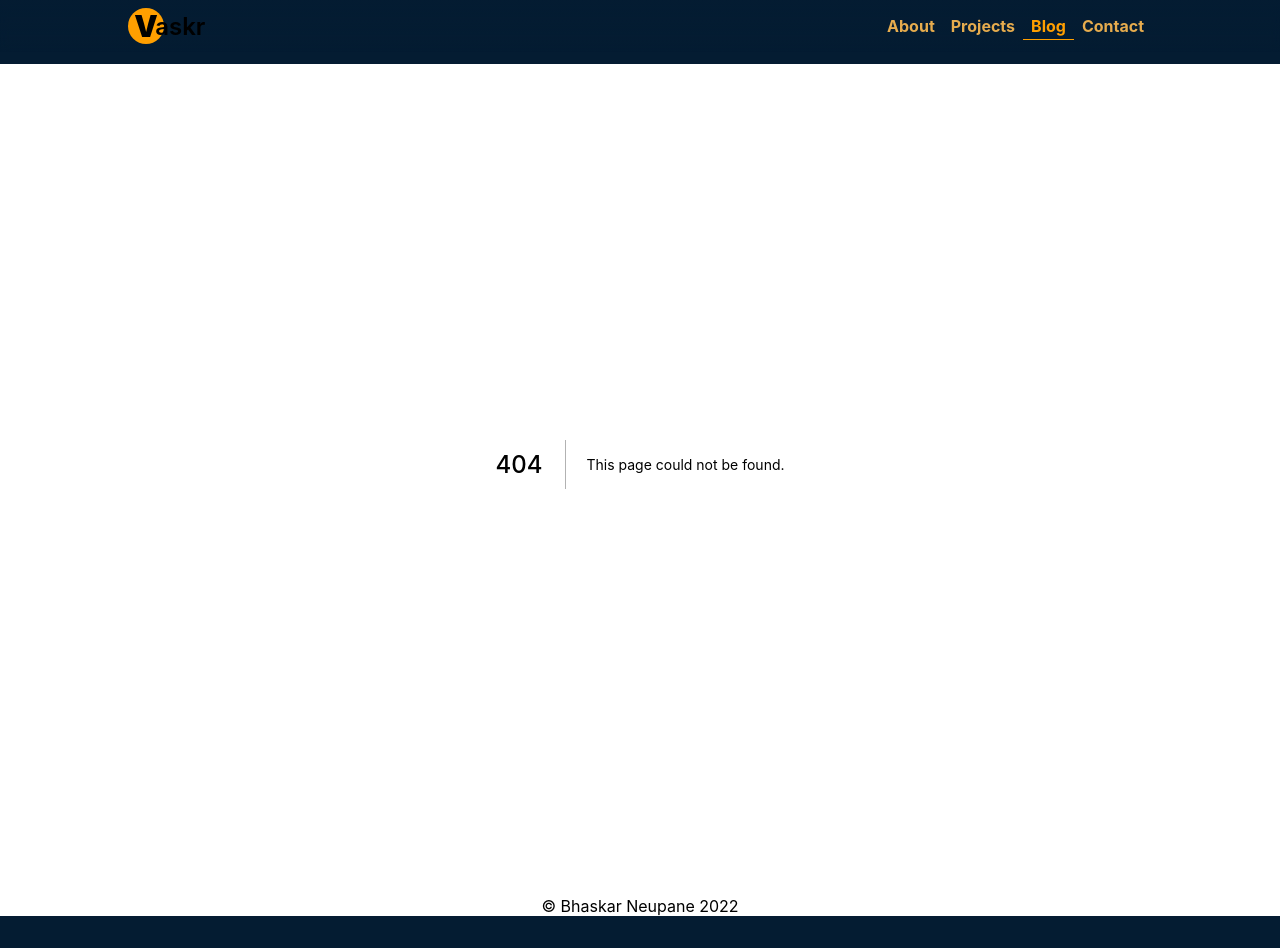
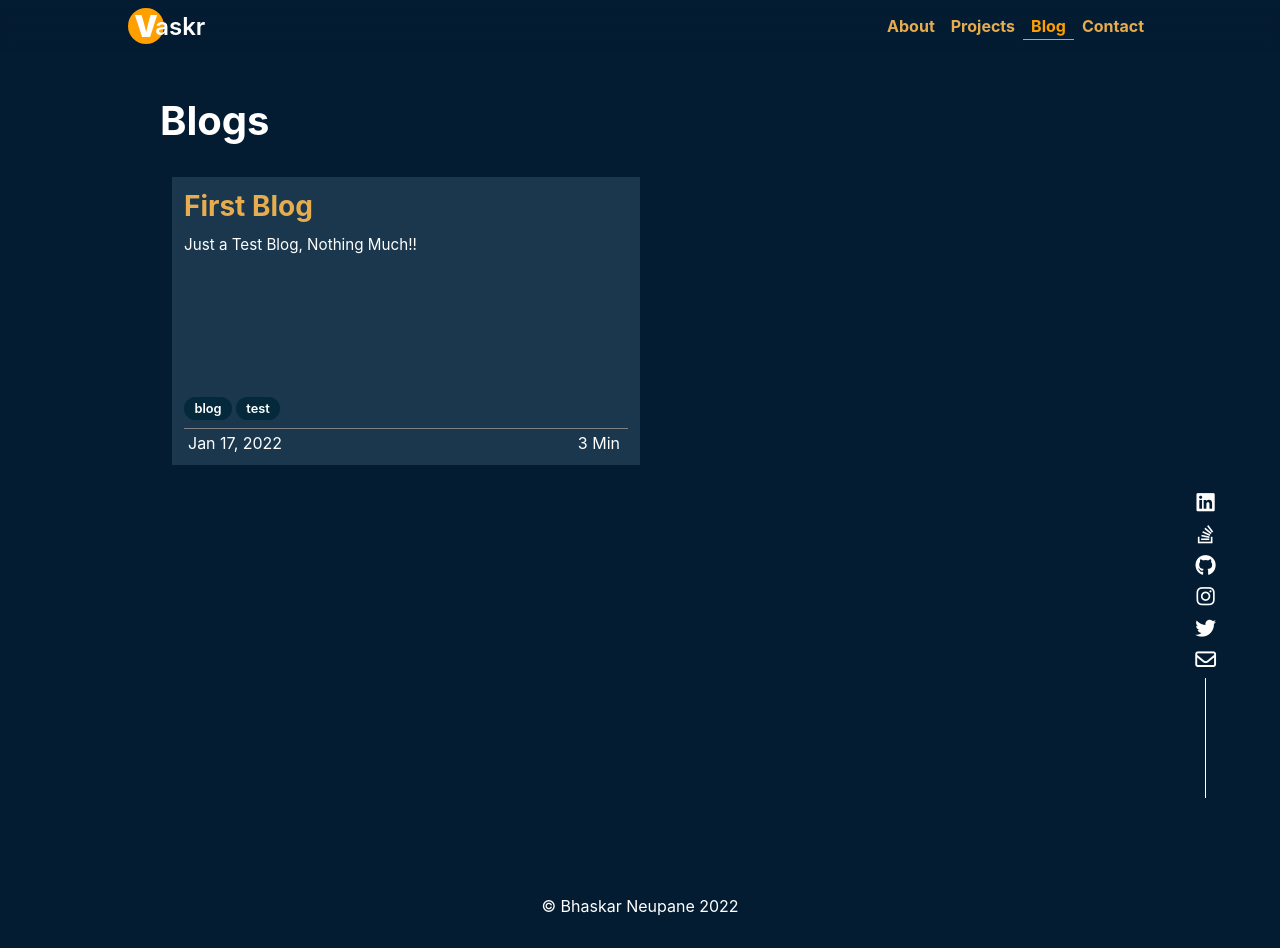
Before and after one commit to rampage1212/Nextjs-main-fe, a Next.js app: page /blogs in a window 1280 px wide. Before the commit this address had no page. Built offline with nearby package versions, Linux system fonts and the light colour scheme.

Commit message:
Blogs List View completed !!

```diff
--- /dev/null
+++ b/components/PageComponents/BlogsListVIewComponent/dataType.tsx
@@ -0,0 +1,6 @@
+import { blogDataContainerDataType } from "../../../data/blogs/dataTypes";
+
+export default interface blogListViewPropsDataType {
+    blogsData: blogDataContainerDataType[];
+    isHomePage: false;
+}
--- a/components/PageComponents/HomeComponent/Blogs/index.tsx
+++ b/components/PageComponents/HomeComponent/Blogs/index.tsx
@@ -3,15 +3,34 @@ import viewAllBtnStyles from "../../../../styles/components/ViewAllButton.module
 import utilsStyles from "../../../../styles/Utils.module.scss";
 import BlogViewCard from "../../../cards/BlogsViewCard";
 import layoutStyles from "../../../Layout/Layout.module.scss";
+import blogListViewPropsDataType from "../../BlogsListVIewComponent/dataType";
 import homeComponentsPropsDataType from "../dataTypes";
 import blogStyles from "./Blogs.module.scss";
 
-const Blogs = (props: homeComponentsPropsDataType) => {
+const Blogs = (props: homeComponentsPropsDataType | blogListViewPropsDataType) => {
     return (
         <div className={`${layoutStyles.section} ${blogStyles.blogs_section}`}>
             <div className={utilsStyles.container}>
                 <div className={layoutStyles.section_body}>
-                    <h3 className={layoutStyles.section_title}>Blogs</h3>
+                    {
+                        props.isHomePage ? (
+                            <h3
+                                className={layoutStyles.section_title}
+                            >
+                                Blogs
+                            </h3>
+                        ) : (
+                            <h1
+                                className={layoutStyles.section_title}
+                                style={{
+                                    fontSize: "2.5rem",
+                                    marginBottom: "1rem"
+                                }}
+                            >
+                                Blogs
+                            </h1>
+                        )
+                    }
 
                     <div className={blogStyles.section_body}>
                         {
@@ -27,6 +46,8 @@ const Blogs = (props: homeComponentsPropsDataType) => {
                         }
                     </div>
 
+                    {
+                        props.isHomePage ? (
                             <div className={viewAllBtnStyles.view_all_btn}>
                                 <Link href={"/"}>
                                     <a>
@@ -34,6 +55,8 @@ const Blogs = (props: homeComponentsPropsDataType) => {
                                     </a>
                                 </Link>
                             </div>
+                        ) : undefined
+                    }
                 </div>
             </div>
         </div>
--- /dev/null
+++ b/pages/blogs/index.tsx
@@ -0,0 +1,23 @@
+import { GetStaticProps } from "next";
+import blogListViewPropsDataType from "../../components/PageComponents/BlogsListVIewComponent/dataType";
+import BlogsComponent from "../../components/PageComponents/HomeComponent/Blogs";
+import { getBlogsData } from "../../data/blogs";
+
+const Blogs = (props: blogListViewPropsDataType) => {
+    return (
+        <BlogsComponent
+            {...props}
+        />
+    );
+};
+
+export const getStaticProps: GetStaticProps = () => {
+    return {
+        props: {
+            blogsData: getBlogsData({ numberOfBlogs: 99 }).map(data => data.data),
+            isHomePage: false,
+        }
+    };
+};
+
+export default Blogs;
--- a/pages/contact-me/index.tsx
+++ b/pages/contact-me/index.tsx
@@ -1,8 +1,8 @@
+import Contact from "../../components/PageComponents/HomeComponent/Contact";
+
 const ContactMe = () => {
     return (
-        <div>
-
-        </div>
+        <Contact />
     );
 };
 
```
Lines whose indentation alone changed are shown as unchanged.
